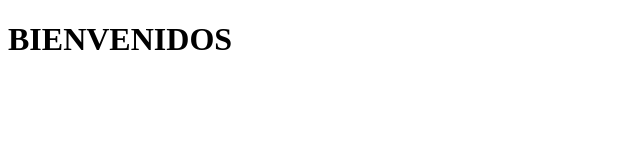
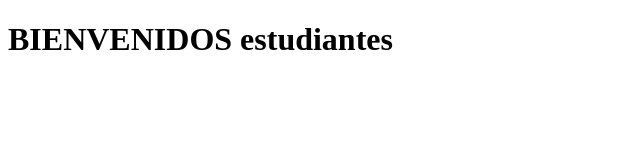
Before and after one commit to jcuya2021/ejemplo30, a plain HTML site: page index.html in a window 1280 px wide. Shown: the whole page, without its empty margins (0-640 px from the left). Drawn offline with Linux system fonts and the light colour scheme.

Commit message:
avance 2

```diff
--- a/index.html
+++ b/index.html
@@ -7,6 +7,6 @@
     <title>pagina 1</title>
 </head>
 <body>
-    <h1>BIENVENIDOS</h1>
+    <h1>BIENVENIDOS estudiantes </h1>
 </body>
 </html>
```
